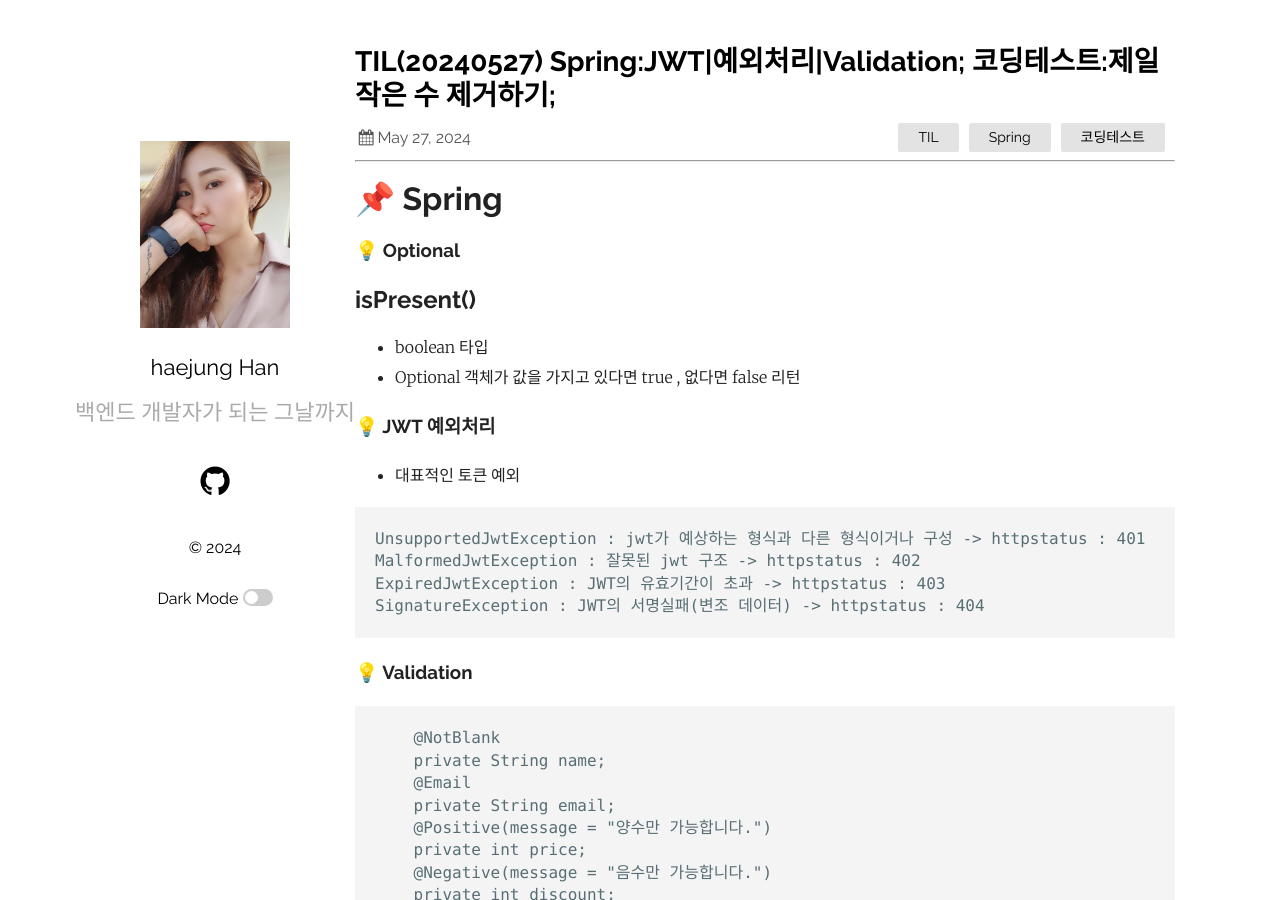
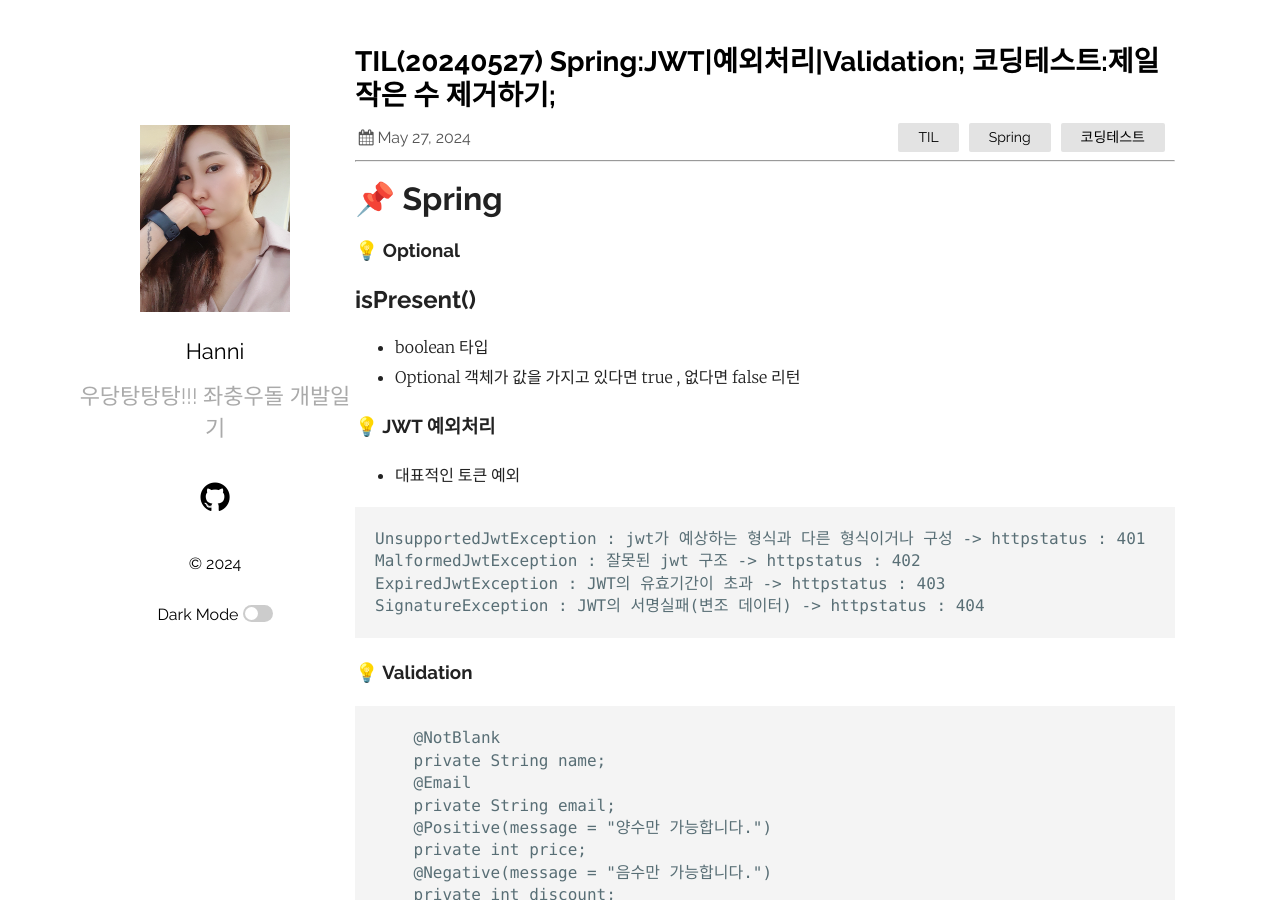
Before and after one commit to HaejungHan/HaejungHan.previous.blog, a Jekyll site: the page built from _posts/2024-05-27-코딩테스트.markdown, in a window 1280 px wide and 900 px high. Built offline with Jekyll 4.4.1, drawn with Linux system fonts in a browser that asks for light colours.

Commit message:
블로그 수정

````diff
--- a/_config.yml
+++ b/_config.yml
@@ -12,8 +12,8 @@ show_excerpts: true # set to true to show excerpts on the homepage
 sass:
   sass_dir: _sass
 plainwhite:
-  name: haejung Han
-  tagline: 백엔드 개발자가 되는 그날까지
+  name: Hanni
+  tagline: 우당탕탕탕!!! 좌충우돌 개발일기
   date_format: "%b %-d, %Y"
   sitemap: true # set to true to generate sitemap.xml content
   search: true # set to true to enable searchbar
@@ -27,7 +27,7 @@ plainwhite:
   # generate social links in footer
   social_links:
     # twitter: samarsault
-    github:  https://github.com/HaejungHan/
+    github:  https://github.com/HaejungHan
     # linkedIn: in/samarsault
     #dribbble: jekyll
     #flickr:   jekyll
--- a/_posts/2024-05-27-코딩테스트.markdown
+++ b/_posts/2024-05-27-코딩테스트.markdown
@@ -99,6 +99,7 @@ $ - 종료
 # 💡 필요했던 메서드
 **없음**
 
+
 # 🔓 문제풀이
 
 ```java
@@ -137,6 +138,7 @@ class Solution {
 
 ```
 
+
 ## 🤷‍♀️ 코딩테스트1️⃣ 문제풀이를 하면서 느낀점
 : 이 문제는 풀지 못했다. 내가 생각하지 못한 과정들을 다른사람의 풀이를 조금 참고해서 풀었다.
 코드를 하나하나씩 읽어보니 어떻게 풀었는지 이해가 되었다. 하지만 이게 과연 내것이 되었는지가 의문이다.
````
Also changed, not shown: assets/portfolio.png (deleted).
